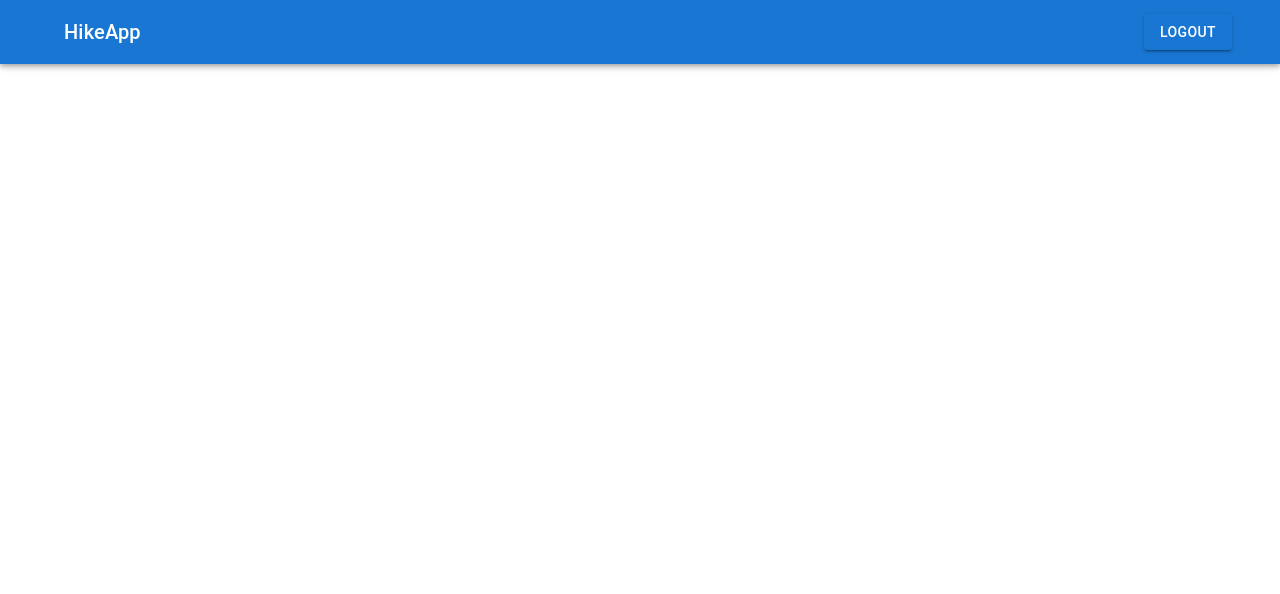
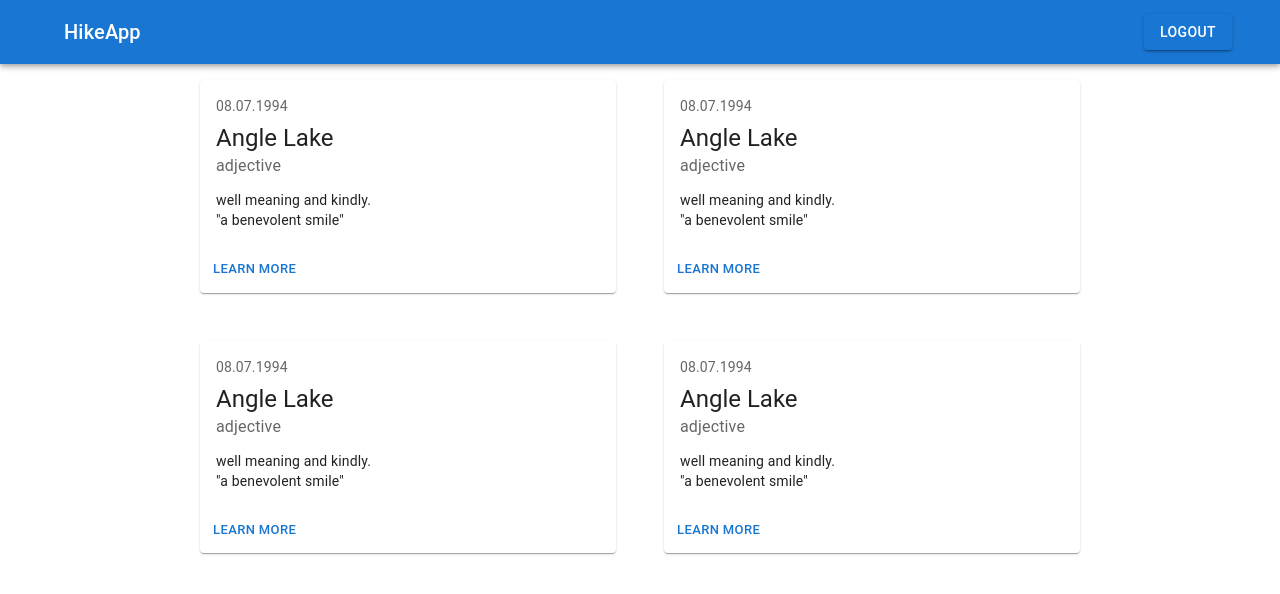
Before and after one commit to austinmprince/hike_app, a React (Create React App) app in the folder client/: page /hikedisplay in a window 1280 px wide. Before the commit this address had no page. Shown: the top 594 px of the page. Built offline with nearby package versions, Linux system fonts and the light colour scheme.

Commit message:
commiting in progress changes to the hike app display cards

```diff
--- a/client/src/App.js
+++ b/client/src/App.js
@@ -9,6 +9,7 @@ import { Route, Routes } from "react-router";
 import { createTheme, ThemeProvider } from "@mui/material/styles";
 import Signup from './pages/Signup';
 import Login from './pages/Login'
+import HikeDisplay from './pages/HikeDisplay';
 
 
 var testProps = { user: 'userName', isShowing: false };
@@ -29,6 +30,7 @@ function App() {
     <Navigation props={testProps}/>
     <div>
       <Routes>
+        <Route path="/hikedisplay" element={<HikeDisplay/>}/>
         <Route path="/signup" element={<Signup/>} />
         <Route path="/login" element={<Login/>} />
       </Routes>
--- /dev/null
+++ b/client/src/components/HikeCard.js
@@ -0,0 +1,30 @@
+import React from "react";
+import {Card, CardContent, Typography, CardActions, Button } from "@mui/material";
+
+
+const HikeCard = () => {
+  return (
+    <Card sx={{ minWidth: 275 }}>
+      <CardContent>
+        <Typography sx={{ fontSize: 14 }} color="text.secondary" gutterBottom>
+          08.07.1994
+        </Typography>
+        <Typography variant="h5" component="div">
+          Angle Lake
+        </Typography>
+        <Typography sx={{ mb: 1.5 }} color="text.secondary">
+          adjective
+        </Typography>
+        <Typography variant="body2">
+          well meaning and kindly.
+          <br />
+          {'"a benevolent smile"'}
+        </Typography>
+      </CardContent>
+      <CardActions>
+        <Button size="small">Learn More</Button>
+      </CardActions>
+    </Card>
+  );
+}
+export default HikeCard
--- a/client/src/components/Navigation.js
+++ b/client/src/components/Navigation.js
@@ -1,7 +1,7 @@
 import React from "react"
 import Button from '@mui/material/Button';
 import Box from '@mui/material/Box';
-import { AppBar, IconButton, Link, Toolbar, Typography } from '@mui/material';
+import { AppBar, Drawer, IconButton, Link, Toolbar, Typography } from '@mui/material';
 import Container from '@mui/material/Container';
 import { useLocation } from 'react-router-dom';
 
--- /dev/null
+++ b/client/src/pages/HikeDisplay.js
@@ -0,0 +1,18 @@
+import React from "react";
+import Grid from "@mui/material/Grid"
+import HikeCard from "../components/HikeCard";
+
+var hikes = [{"id": 1, "date": "09-01-1994", "title": "Angle Lake"}, {"id": 1, "date": "09-01-1994", "title": "Angle Lake"}, {"id": 1, "date": "09-01-1994", "title": "Angle Lake"}, {"id": 1, "date": "09-01-1994", "title": "Angle Lake"}];
+const HikeDisplay = () => {
+  return (
+    <Grid container alignItems="center" justifyContent="center" spacing={2} direction="row">
+        {hikes.map((hike) => (
+        <Grid key={hike.id} item sx={{m:2}} xs={4}>
+          <HikeCard />
+        </Grid>
+        ))}
+    </Grid>
+  )
+};
+
+export default HikeDisplay;
```
Also changed, not shown: client/src/pages/Login.js (+1 -6 lines), client/src/pages/Signup.js (+1 -6 lines).
